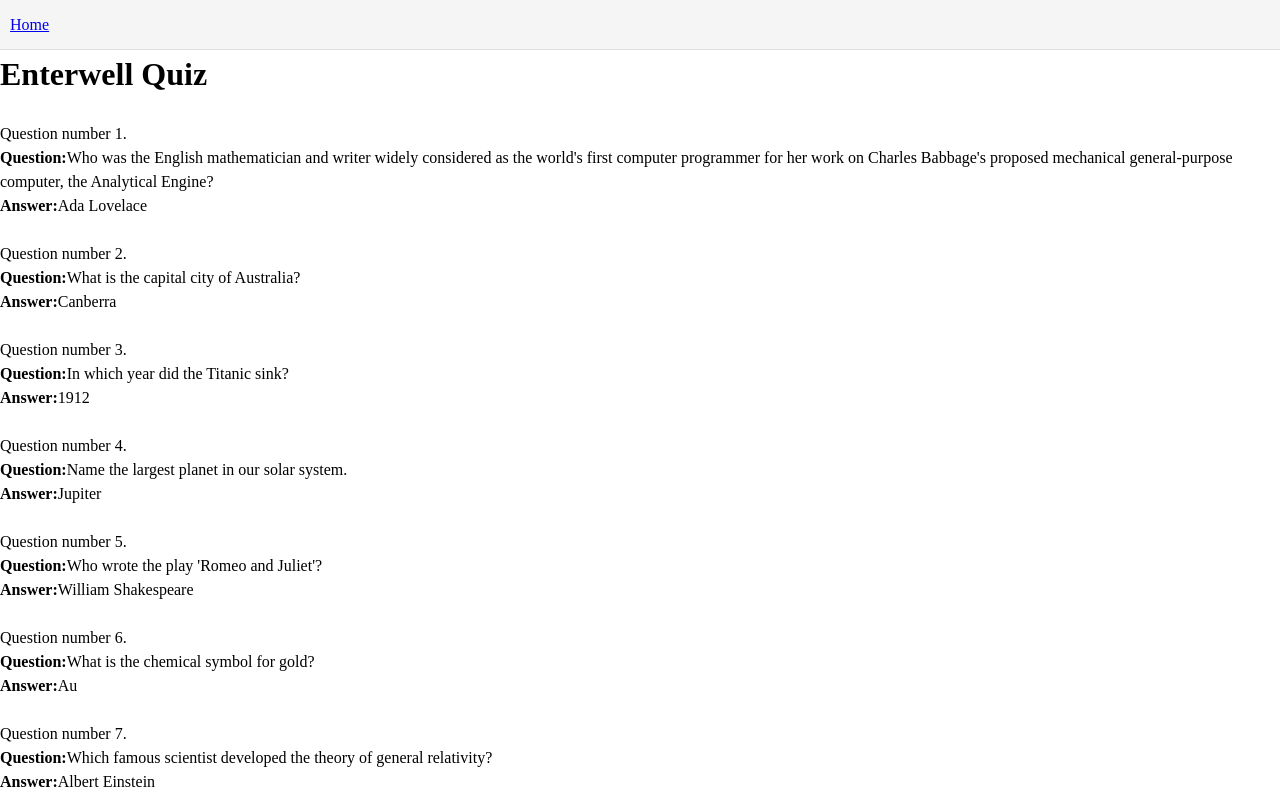
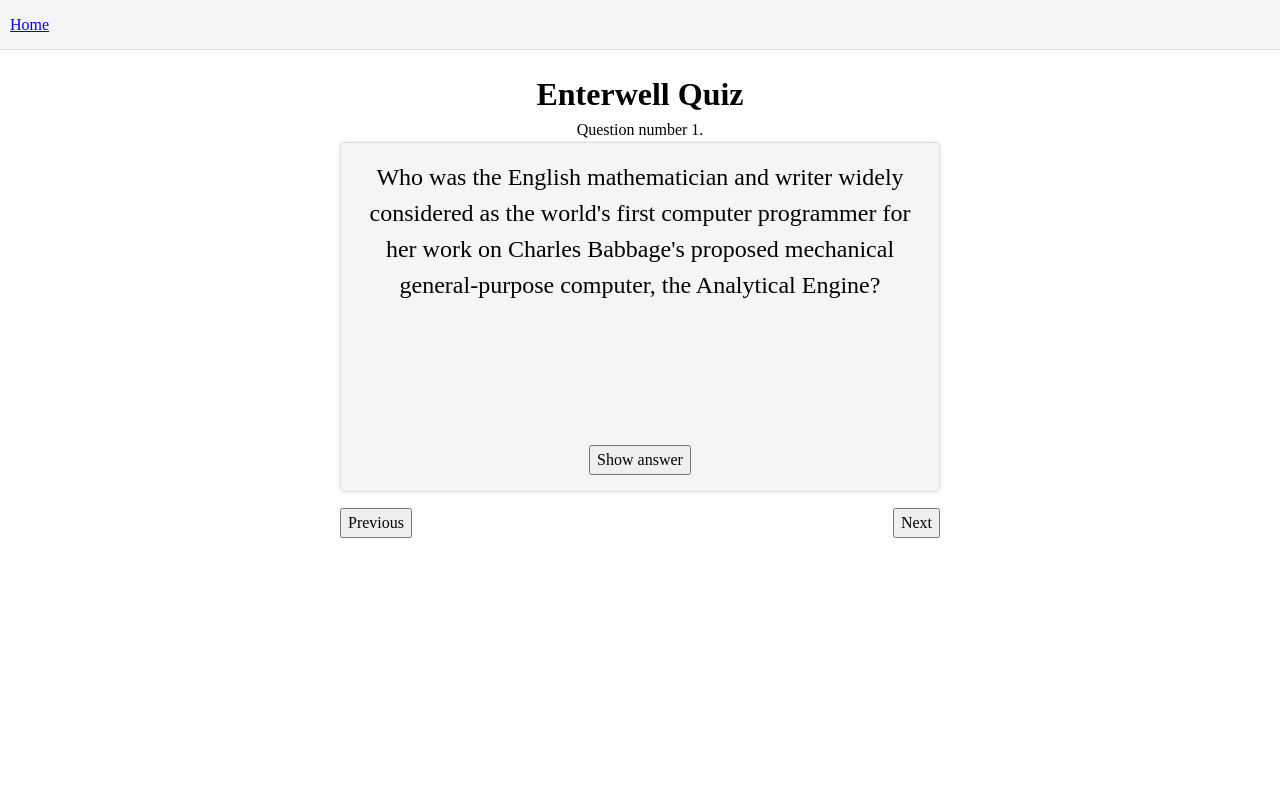
Before and after one commit to bogovich/Enterwell-QuizTime, a React (Vite) app: page /show-quiz/1 in a window 1280 px wide. Shown: the top 800 px of the page. Built offline with nearby package versions, Linux system fonts and the light colour scheme; data requests are answered from the project's data file.

Commit message:
Added question answer pair component to show quiz view, extracted quiz controls to custom hook

```diff
--- /dev/null
+++ b/src/hooks/useDisplayQuizControls.ts
@@ -0,0 +1,46 @@
+
+import QuizStore from "../store/QuizStore";
+import { useState, useEffect, useCallback } from "react";
+
+export const useDisplayQuizControls = () => {
+    const [currentQuestion, setCurrentQuestion] = useState(0);
+
+    const handleNext = useCallback(() => {
+      setCurrentQuestion((prevQuestion) =>
+        QuizStore.selectedQuiz &&
+        prevQuestion < QuizStore.selectedQuiz.questions.length - 1
+          ? prevQuestion + 1
+          : prevQuestion
+      );
+    }, []);
+
+    const handlePrevious = useCallback(() => {
+      setCurrentQuestion((prevQuestion) =>
+        prevQuestion > 0 ? prevQuestion - 1 : prevQuestion
+      );
+    }, []);
+
+    useEffect(() => {
+      const handleKeyDown = (event: KeyboardEvent) => {
+        switch (event.key) {
+          case "ArrowLeft":
+            handlePrevious();
+            break;
+          case "ArrowRight":
+            handleNext();
+            break;
+          default:
+            break;
+        }
+      };
+
+      window.addEventListener("keydown", handleKeyDown);
+
+      return () => {
+        window.removeEventListener("keydown", handleKeyDown);
+      };
+    }, [handleNext, handlePrevious]);
+
+    return { currentQuestion, handleNext, handlePrevious };
+
+};
--- a/src/views/ShowQuizView/ShowQuizView.module.scss
+++ b/src/views/ShowQuizView/ShowQuizView.module.scss
@@ -0,0 +1,29 @@
+.container {
+  display: flex;
+  flex-direction: column;
+  align-items: center;
+  justify-content: center;
+  height: 100%;
+  width: 100%;
+  padding: 20px;
+
+  .quizSlide {
+    width: 100%;
+    height: 350px;
+    max-width: 600px;
+    margin-bottom: 20px;
+    position: relative;
+
+    .slideNum {
+        text-align: center;
+
+    }
+  }
+
+  .controlQuiz {
+    display: flex;
+    justify-content: space-between;
+    width: 100%;
+    max-width: 600px;
+  }
+}
--- a/src/views/ShowQuizView/ShowQuizView.tsx
+++ b/src/views/ShowQuizView/ShowQuizView.tsx
@@ -1,30 +1,38 @@
 import QuizStore from "../../store/QuizStore";
 import { observer } from "mobx-react-lite";
 import { useFetchQuiz } from "../../hooks/useFetchQuiz";
+import { useDisplayQuizControls } from "../../hooks/useDisplayQuizControls";
+import QuestionAnswerPair from "./QuestionAnswerPair/QuestionAnswerPair";
+import styles from "./ShowQuizView.module.scss";
 
 const ShowQuizView = observer(() => {
-    useFetchQuiz();
+  useFetchQuiz();
+  const { currentQuestion, handleNext, handlePrevious } = useDisplayQuizControls();
 
 
-    if(QuizStore.loading) return (<h1>Loading...</h1>);
-    if(!QuizStore.selectedQuiz) return (<h1>Quiz not found</h1>);
+  if (QuizStore.loading) return <h1>Loading...</h1>;
+  if (!QuizStore.selectedQuiz) return <h1>Quiz not found</h1>;
 
   return (
-    <div>
+    <div className={styles.container}>
       <h1>{QuizStore.selectedQuiz.name}</h1>
-      <div>
-        {QuizStore.selectedQuiz.questions.map((question, index) => (
-          <div key={question.id}>
-            <br />
-            <span>Question number {index + 1}.</span>
-            <br />
-            <span><strong>Question:</strong></span>
-            <span>{question.question}</span>
-            <br />
-            <span><strong>Answer:</strong></span>
-            <span>{question.answer}</span>
-            </div>
-        ))}
+      <span className={styles.slideNum}>
+        Question number {currentQuestion + 1}.
+      </span>
+      <div className={styles.quizSlide}>
+        <QuestionAnswerPair
+          question={QuizStore.selectedQuiz.questions[currentQuestion].question}
+          answer={QuizStore.selectedQuiz.questions[currentQuestion].answer}
+          key={QuizStore.selectedQuiz.questions[currentQuestion].id}
+        />
+        <div className={styles.controlQuiz}>
+          <button className={styles.controlBtn} onClick={handlePrevious}>
+            Previous
+          </button>
+          <button className={styles.controlBtn} onClick={handleNext}>
+            Next
+          </button>
+        </div>
       </div>
     </div>
   );
```
